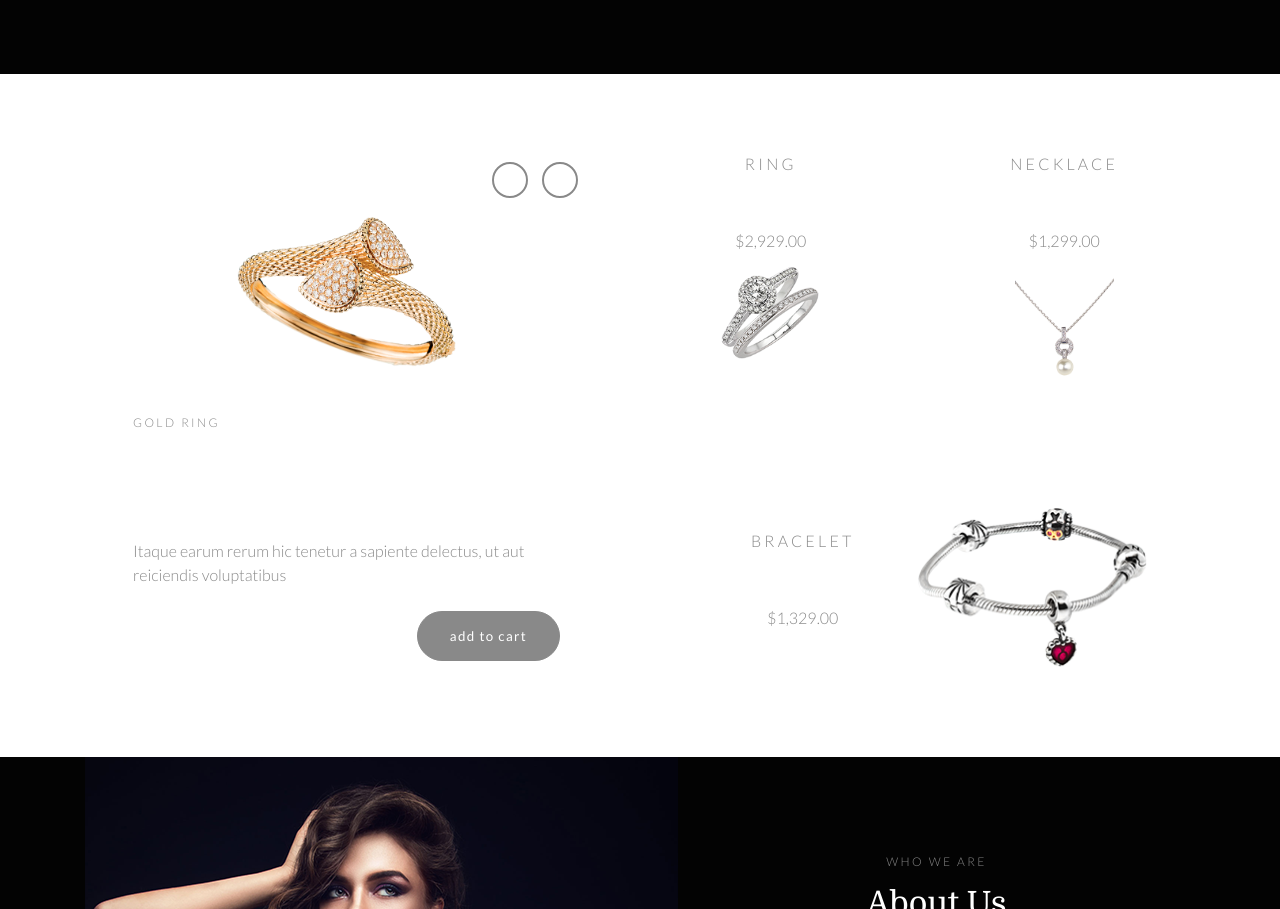
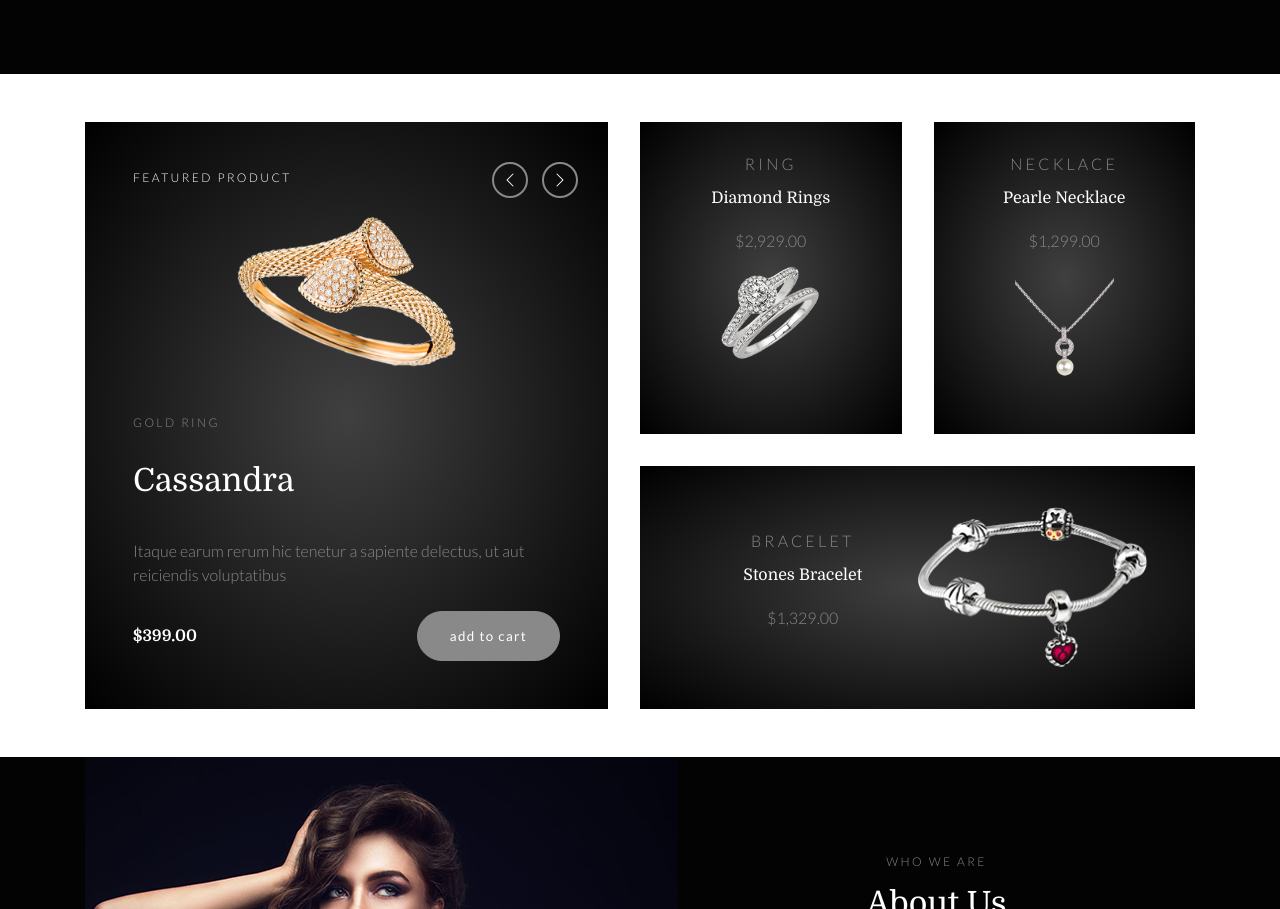
Before and after one commit to Koralldv/jewelry-shop, a React (Create React App) app: page / in a window 1280 px wide. Shown: the part 726-1635 px from the top of the page. Built offline with nearby package versions, Linux system fonts and the light colour scheme.

Commit message:
Поправил градиент

```diff
--- a/src/index.css
+++ b/src/index.css
@@ -37,7 +37,7 @@ a {
     --grey: #898989;
     --white: #fff;
     --gold: #b5a46a;
-    --bgGradient: radial-gradient(50% 50% at 0 0, circle, rgba(43, 43, 43, 0), rgba(0, 0, 0, 0));
+    --bgGradient: radial-gradient( rgba(43, 43, 43, .9), rgba(0, 0, 0, 1));
     --black: #030303;
     /* --fw-light: 300; */
     --fw-light: 300;
```
